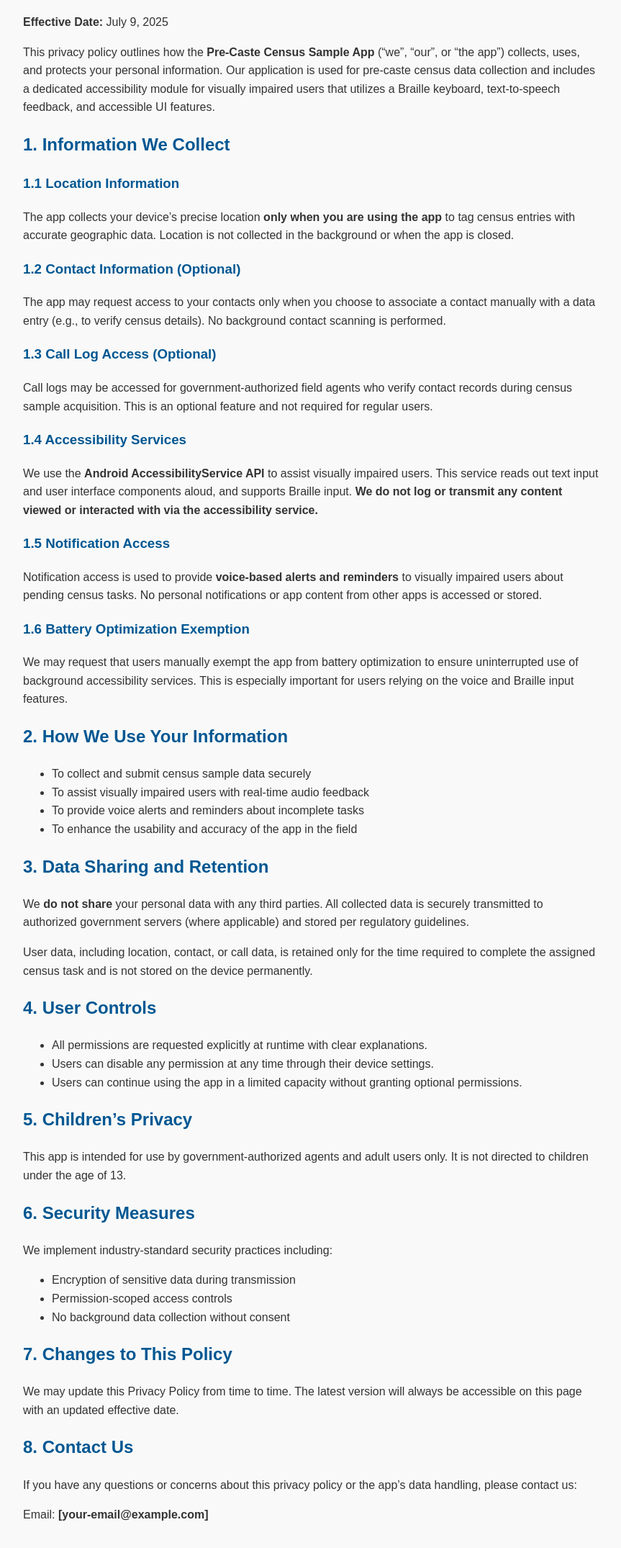
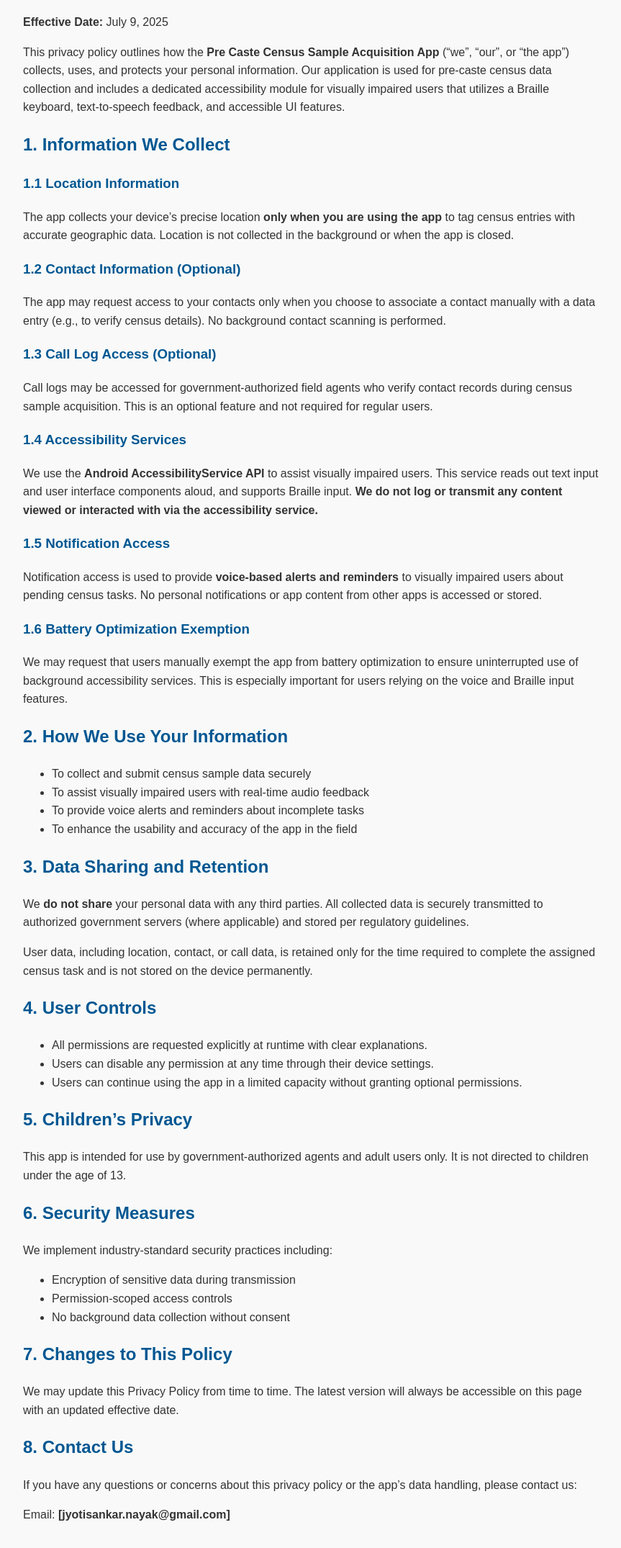
Before and after one commit to jsn1981/privacy-policy, a plain HTML site: page index.html in a window 1280 px wide. Shown: the part 96-2246 px from the top of the page at 72% size, without its empty margins (208-1071 px from the left). Drawn offline with Linux system fonts and the light colour scheme.

Commit message:
Update index.html
update the index.html

```diff
--- a/index.html
+++ b/index.html
@@ -2,7 +2,7 @@
 <html lang="en">
 <head>
   <meta charset="UTF-8">
-  <title>Privacy Policy - Census Sample App</title>
+  <title>Privacy Policy - Pre Caste Census Sample Acquisition App</title>
   <style>
     body { font-family: Arial, sans-serif; line-height: 1.6; padding: 20px; max-width: 800px; margin: auto; background-color: #f9f9f9; color: #333; }
     h1, h2, h3 { color: #005792; }
@@ -13,7 +13,7 @@
   <h1>Privacy Policy</h1>
   <p><strong>Effective Date:</strong> July 9, 2025</p>
 
-  <p>This privacy policy outlines how the <strong>Pre-Caste Census Sample App</strong> (“we”, “our”, or “the app”) collects, uses, and protects your personal information. Our application is used for pre-caste census data collection and includes a dedicated accessibility module for visually impaired users that utilizes a Braille keyboard, text-to-speech feedback, and accessible UI features.</p>
+  <p>This privacy policy outlines how the <strong>Pre Caste Census Sample Acquisition App</strong> (“we”, “our”, or “the app”) collects, uses, and protects your personal information. Our application is used for pre-caste census data collection and includes a dedicated accessibility module for visually impaired users that utilizes a Braille keyboard, text-to-speech feedback, and accessible UI features.</p>
 
   <h2>1. Information We Collect</h2>
 
@@ -70,7 +70,7 @@
 
   <h2>8. Contact Us</h2>
   <p>If you have any questions or concerns about this privacy policy or the app’s data handling, please contact us:</p>
-  <p>Email: <strong>[your-email@example.com]</strong></p>
+  <p>Email: <strong>[jyotisankar.nayak@gmail.com]</strong></p>
 
 </body>
 </html>
```
